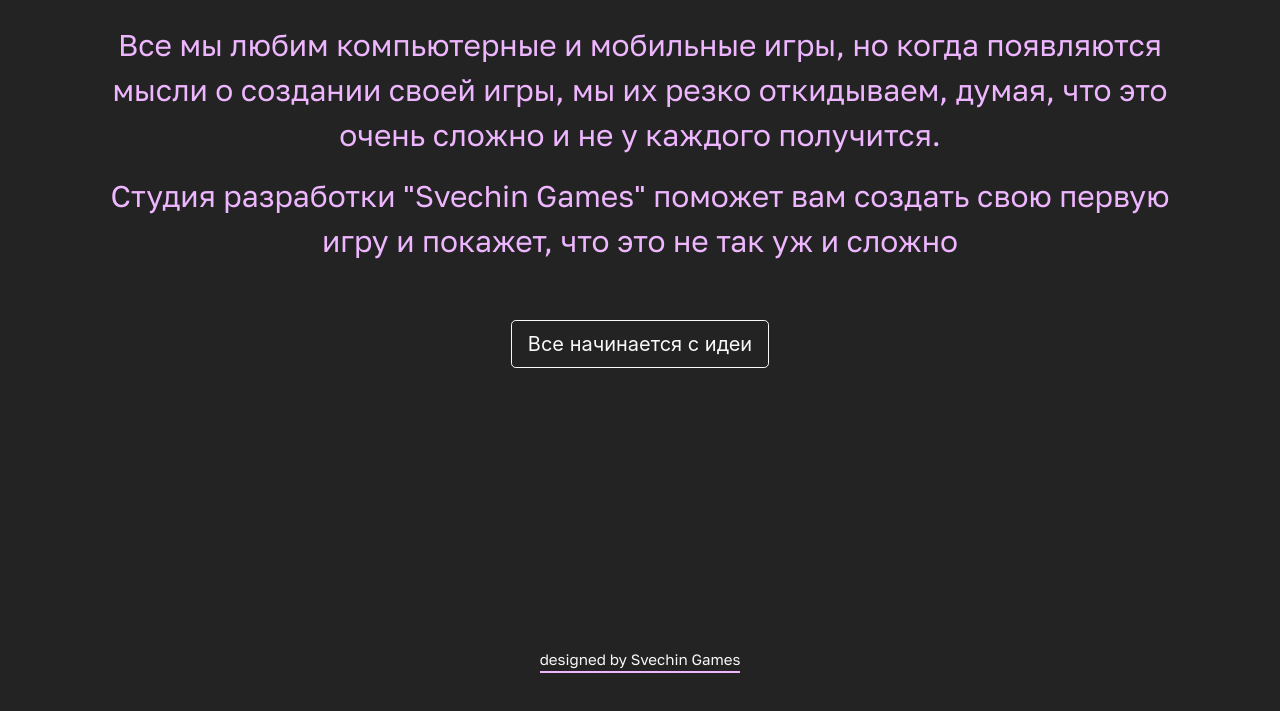
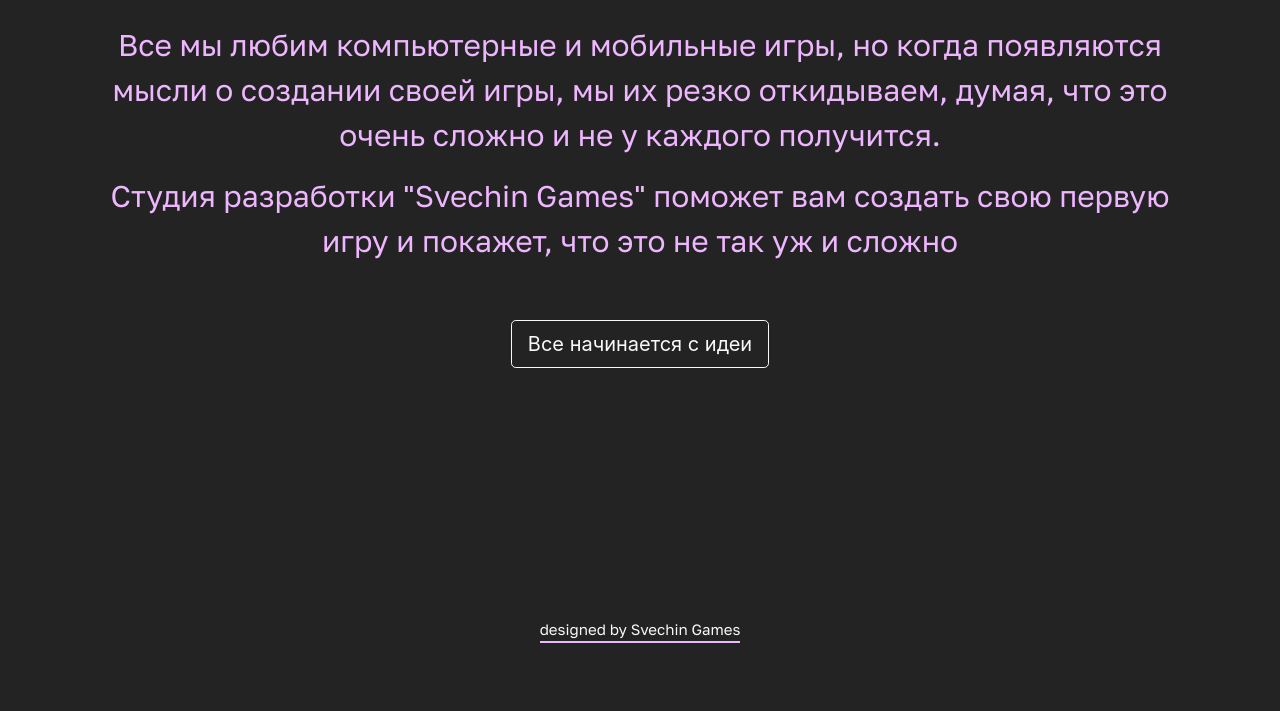
Before and after one commit to sens2k/sens2k.github.io, a plain HTML site: page index.html in a window 1280 px wide. Shown: the part 253-964 px from the top of the page. Drawn offline with nearby package versions, Linux system fonts and the light colour scheme.

Commit message:
Update GameBySens.css

```diff
--- a/css/GameBySens.css
+++ b/css/GameBySens.css
@@ -5,5 +5,5 @@
 
 .footer
 {
-	margin-top: 280px;
+	margin-top: 250px;
 }
```
